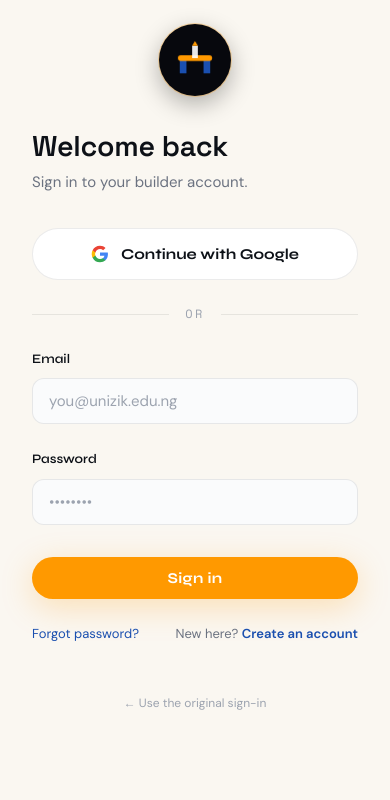
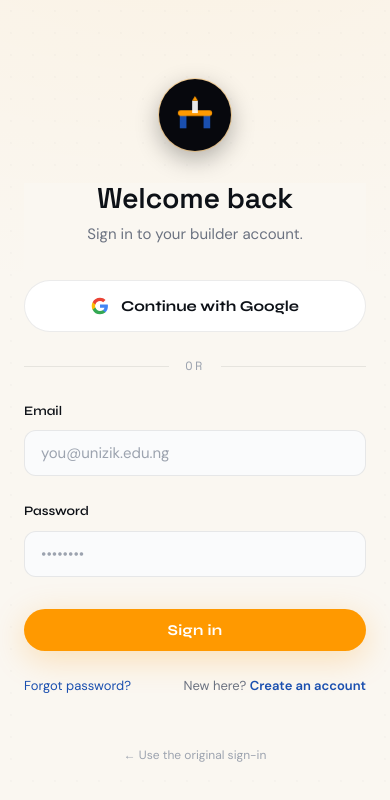
Before and after one commit to donaldraph/unizik-builders-hub, a React (Vite) app in the folder app/: page /auth in a window 390 px wide. Shown: the top 800 px of the page. Built offline with nearby package versions, Linux system fonts and the light colour scheme; no server answers; what amazon-cognito-identity-js would draw is missing.

Commit message:
Center auth heading under logo on mobile

```diff
--- a/app/src/app.css
+++ b/app/src/app.css
@@ -415,11 +415,18 @@ select.ds-input { cursor: pointer; }
 .auth-fallback a:hover { color: var(--text-muted); }
 
 /* On phones, drop the story panel and show just the form. The seam is gone, so
-   the bridging logo simply centres over the single column. */
+   the logo joins the flow directly above the form and the logo-plus-form pair is
+   centred as a single group — instead of the mark floating at the top while the
+   form sits mid-screen. */
 @media (max-width: 860px) {
-  .auth-split { grid-template-columns: 1fr; }
+  .auth-split { display: flex; flex-direction: column; justify-content: center; gap: var(--space-6); padding: var(--space-8) var(--space-5); }
   .auth-story { display: none; }
-  .auth-logo { left: 50%; }
+  /* Logo centres itself; the form panel keeps the column's default stretch so it
+     fills the width and the fields don't overflow. */
+  .auth-logo { position: static; transform: none; align-self: center; }
+  .auth-form-panel { padding: 0; }
+  /* Centre the heading + subtitle under the centred logo (mobile only). */
+  .auth-form-title, .auth-form-subtitle { text-align: center; }
 }
 
 /* Gate-opening entrance for the brand arch — runs once on load, pure CSS/SVG,
```
